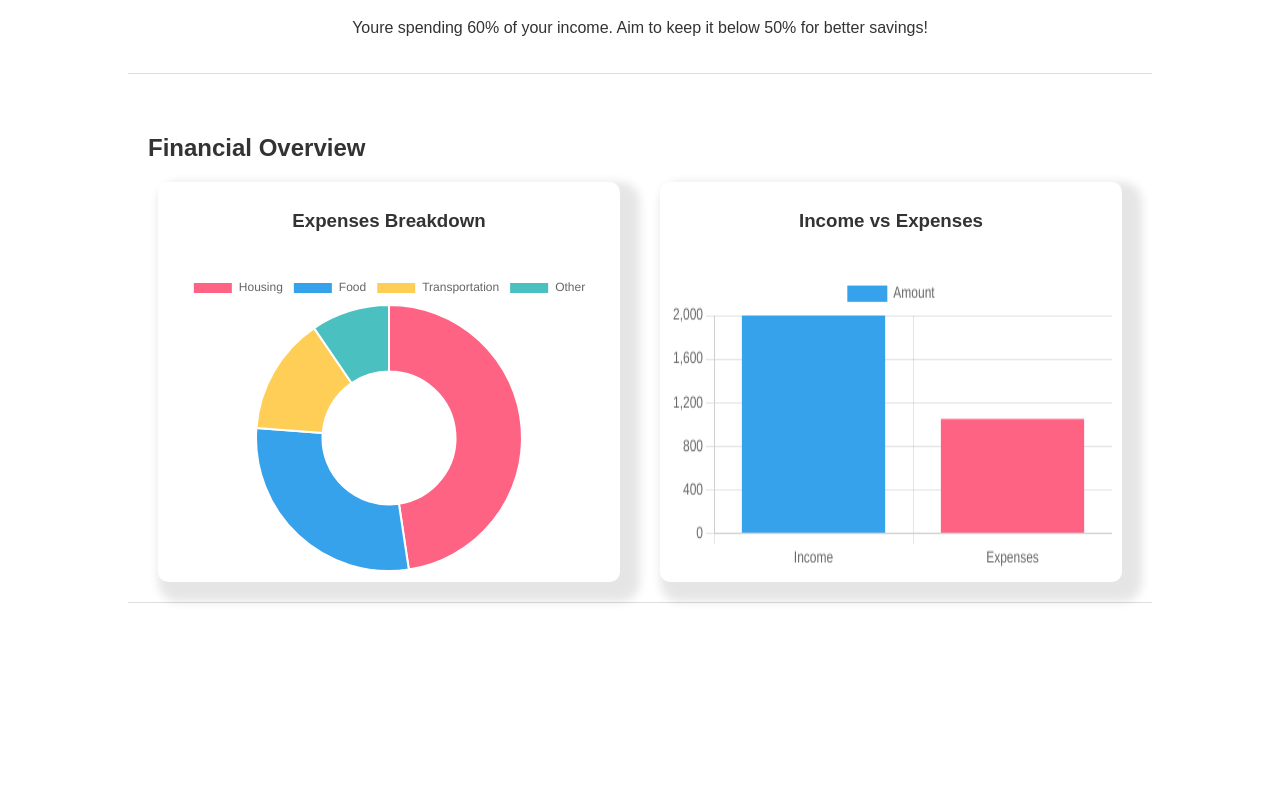
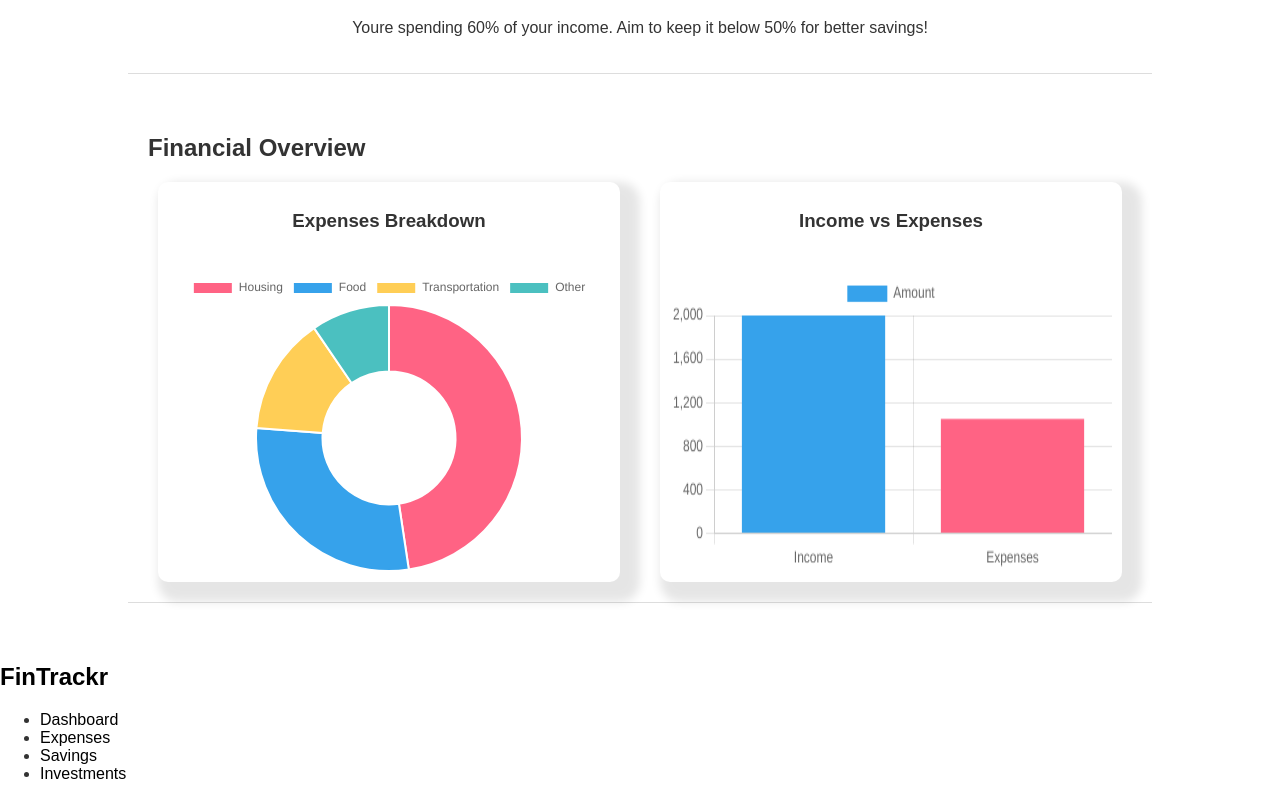
Before and after one commit to RogeSocial/FinTrackr, a React (Vite) app: page /dashboard in a window 1280 px wide. Shown: the part 1023-1822 px from the top of the page. Before the commit the page ends 1666 px from the top, so only its background shows below. Built offline with nearby package versions, Linux system fonts and the light colour scheme.

Commit message:
added a footer

```diff
--- a/package.json
+++ b/package.json
@@ -26,6 +26,6 @@
     "eslint-plugin-react-hooks": "^5.0.0",
     "eslint-plugin-react-refresh": "^0.4.16",
     "globals": "^15.13.0",
-    "vite": "^6.0.3"
+    "vite": "^6.0.7"
   }
 }
--- a/src/App.jsx
+++ b/src/App.jsx
@@ -1,5 +1,6 @@
 import Navbar from "./components/Navbar"
 import { Outlet } from "react-router-dom"
+import Footer from "./components/Footer"
 import './App.css'
 
 function App() {
@@ -7,6 +8,7 @@ function App() {
     <>
       <Navbar/>
       <Outlet/>
+      <Footer/>
     </>
   )
 }
--- /dev/null
+++ b/src/components/Footer.jsx
@@ -0,0 +1,17 @@
+import { Link } from "react-router-dom";
+
+function Footer() {
+  return (
+    <footer>
+      <Link to="/"><h2>FinTrackr</h2></Link>
+      <ul className="footer-links">
+        <li><Link to="/dashboard">Dashboard</Link></li>
+        <li><Link to="/">Expenses</Link></li>
+        <li><Link to="/">Savings</Link></li>
+        <li><Link to="/">Investments</Link></li>
+      </ul>
+    </footer>
+  );
+}
+
+export default Footer;
```
Also changed, not shown: 1 other file (tests, documents, lock files or other folders).
